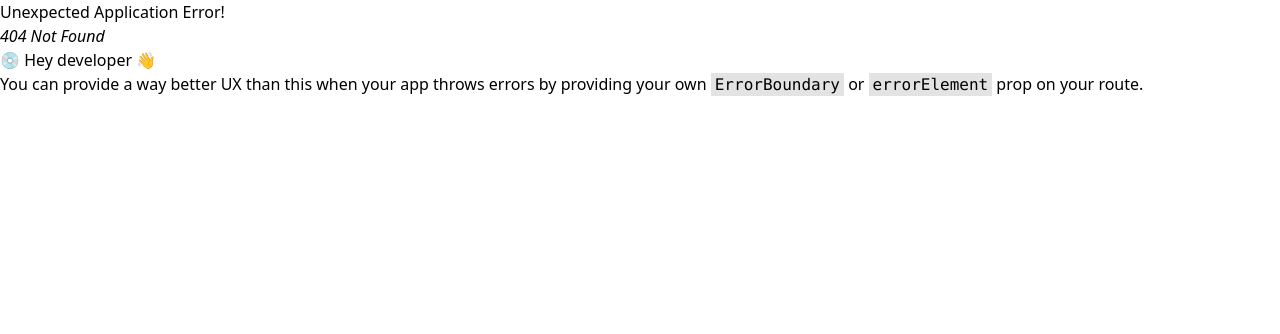
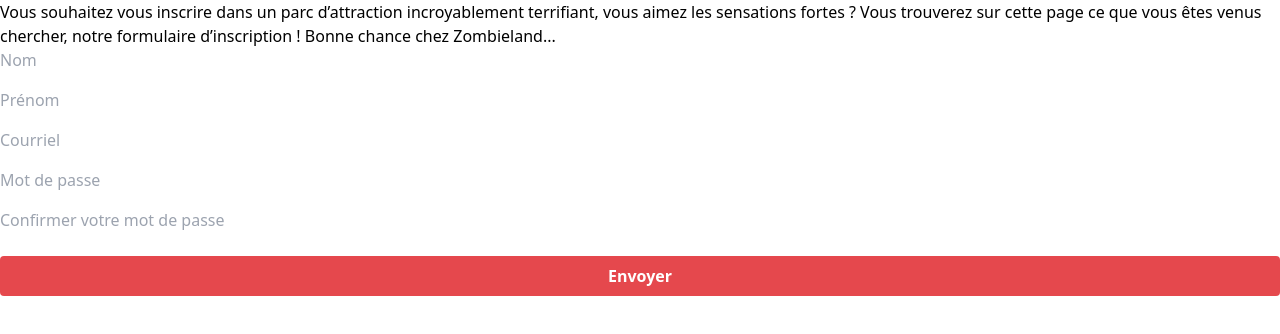
Before and after one commit to Pauline-Devavry/projet-zombieland-fork, a React (Vite) app in the folder client/: page /inscription in a window 1280 px wide. Before the commit this address had no page. Shown: the top 334 px of the page. Built offline with nearby package versions, Linux system fonts and the light colour scheme.

Commit message:
S1D3 client - Inscription page

```diff
--- a/client/src/main.jsx
+++ b/client/src/main.jsx
@@ -4,6 +4,7 @@ import App from './App.jsx'
 import "./App.css"
 import { createBrowserRouter, RouterProvider } from 'react-router-dom'
 import Connexion from './pages/Connexion.jsx'
+import Inscription from './pages/Inscription.jsx'
 
 const router = createBrowserRouter([
   {
@@ -18,6 +19,10 @@ const router = createBrowserRouter([
   {
     path: "connexion",
     element: <Connexion/>
+  },
+  {
+    path: "inscription",
+    element: <Inscription/>
   }
 ])
 
--- a/client/src/pages/Connexion.jsx
+++ b/client/src/pages/Connexion.jsx
@@ -11,7 +11,7 @@ function Connexion() {
   };
 
 
-  return (
+return (
     <div className="flex flex-col items-center justify-center min-h-screen bg-backgroundColor">
       <div className="bg-transparent p-8 rounded-lg shadow-lg w-full max-w-md">
         <h2 className="text-white text-lg mb-4">
--- /dev/null
+++ b/client/src/pages/Inscription.jsx
@@ -0,0 +1,94 @@
+import React, { useState } from 'react';
+
+function Inscription() {
+    const [name, setName] = useState('');
+    const [lastname, setLastname] = useState('');
+    const [email, setEmail] = useState('');
+    const [password, setPassword] = useState('');
+    const [confirmPassword, setConfirmPassword] = useState('');
+
+
+    const handleLogin = (event) => {
+        event.preventDefault();
+
+        console.log('Name:', name)
+        console.log('Last Name:', lastname)
+        console.log('Email:', email)
+        console.log('Password:', password)
+        console.log('Confirm Password:', confirmPassword)
+
+    };
+    return (
+        <div>
+            <h2>
+                Vous souhaitez vous inscrire dans un parc d’attraction incroyablement terrifiant, vous aimez les sensations fortes ? {' '}
+                Vous trouverez sur cette page ce que vous êtes venus chercher, notre {' '}
+                <span>formulaire d’inscription </span>! {' '}
+                Bonne chance chez Zombieland...
+            </h2>
+
+            <form onSubmit={handleLogin}>
+                <div className="mb-4">
+                    <input
+                        type="text"
+                        value={name}
+                        onChange={(e) => setName(e.target.value)}
+                        placeholder="Nom"
+                        required
+                    />
+                </div>
+                <div className="mb-4">
+                    <input
+                        type="text"
+                        value={lastname}
+                        onChange={(e) => setLastname(e.target.value)}
+                        placeholder="Prénom"
+                        required
+                    />
+              </div>
+
+              <div className="mb-4">
+                    <input
+                        type="email"
+                        value={email}
+                        onChange={(e) => setEmail(e.target.value)}
+                        placeholder="Courriel"
+                        required
+                    />
+              </div>
+
+              <div className="mb-4">
+                    <input
+                        type="password"
+                        value={password}
+                        onChange={(e) => setPassword(e.target.value)}
+                        placeholder="Mot de passe"
+                        required
+                    />
+              </div>
+
+              <div className="mb-4">
+                    <input
+                        type="confirmPassword"
+                        value={confirmPassword}
+                        onChange={(e) => setConfirmPassword(e.target.value)}
+                        placeholder="Confirmer votre mot de passe"
+                        required
+                    />
+              </div>
+
+              <div className="mt-6">
+            <button
+              type="submit"
+              className="w-full py-2 bg-primaryColor text-white font-bold rounded hover:bg-red-600 focus:outline-none focus:ring-2 focus:ring-primaryColor"
+            >
+              Envoyer
+            </button>
+          </div>
+
+            </form>
+        </div>
+    )
+}
+
+export default Inscription;
```
